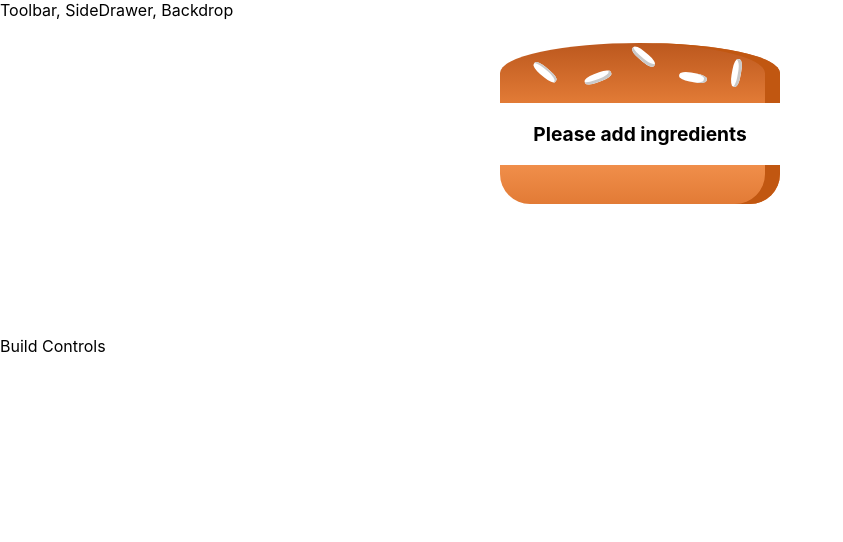
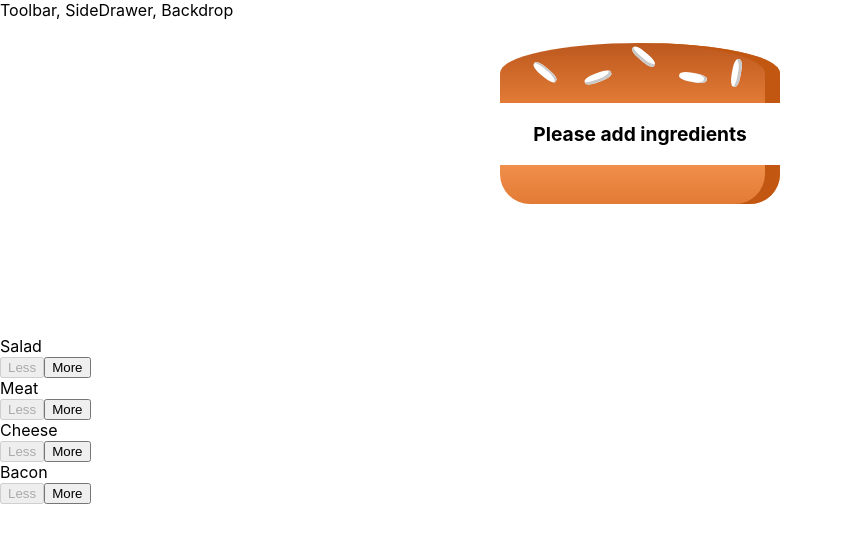
Before and after one commit to RichMans96/burger-builder, a React (Create React App) app: page / in a window 1280 px wide. Shown: the top 542 px of the page, without its empty margins (0-843 px from the left). Built offline with nearby package versions, Linux system fonts and the light colour scheme.

Commit message:
user can now add and remove ingredients

```diff
--- /dev/null
+++ b/src/components/Burger/BuildControls/BuildControl/BuildControl.css
@@ -0,0 +1,58 @@
+.BuildControl {
+  display: flex;
+  justify-content: space-between;
+  align-items: center;
+  margin: 5px 0;
+}
+
+.BuildControl button {
+  display: block;
+  font: inherit;
+  padding: 5px;
+  margin: 0 5px;
+  width: 80px;
+  border: 1px solid #aa6817;
+  cursor: pointer;
+  outline: none;
+}
+
+.BuildControl button:disabled {
+  background-color: #ac9980;
+  border: 1px solid #7e7365;
+  color: #ccc;
+  cursor: default;
+}
+
+.BuildControl button:hover:disabled {
+  background-color: #ac9980;
+  color: #ccc;
+  cursor: not-allowed;
+}
+
+.Label {
+  padding: 10px;
+  font-weight: bold;
+  width: 80px;
+}
+
+.BuildControl .Less {
+  background-color: #d39952;
+  color: white;
+}
+
+.BuildControl .More {
+  background-color: #8f5e1e;
+  color: white;
+}
+
+.BuildControl .Less:hover,
+.BuildControl .Less:active {
+  background-color: #daa972;
+  color: white;
+}
+
+.BuildControl .More:hover,
+.BuildControl .More:active {
+  background-color: #99703f;
+  color: white;
+}
--- /dev/null
+++ b/src/components/Burger/BuildControls/BuildControl/BuildControl.jsx
@@ -0,0 +1,19 @@
+import React from "react";
+
+import "./BuildControl";
+
+const BuildControl = (props) => {
+  return (
+    <div className="BuildControl">
+      <div className="Label">{props.label}</div>
+      <button className="Less" onClick={props.removed} disabled={props.disabled}>
+        Less
+      </button>
+      <button className="More" onClick={props.added}>
+        More
+      </button>
+    </div>
+  );
+};
+
+export default BuildControl;
--- /dev/null
+++ b/src/components/Burger/BuildControls/BuildControls.css
@@ -0,0 +1,10 @@
+.BuildControls {
+  width: 100%;
+  background-color: #cf8f2e;
+  display: flex;
+  flex-flow: column;
+  align-items: center;
+  box-shadow: 0 2px 1px #ccc;
+  margin: auto;
+  padding: 10px 0;
+}
--- /dev/null
+++ b/src/components/Burger/BuildControls/BuildControls.jsx
@@ -0,0 +1,28 @@
+import React from "react";
+import "./BuildControls";
+import BuildControl from "./BuildControl/BuildControl";
+
+const controls = [
+  { label: "Salad", type: "salad" },
+  { label: "Meat", type: "meat" },
+  { label: "Cheese", type: "cheese" },
+  { label: "Bacon", type: "bacon" },
+];
+
+const BuildControls = (props) => {
+  return (
+    <div className="BuildControls">
+      {controls.map((control) => (
+        <BuildControl
+          key={control.label}
+          label={control.label}
+          added={() => props.ingredientAdded(control.type)}
+          removed={() => props.ingredientRemoved(control.type)}
+          disabled={props.disabled[control.type]}
+        />
+      ))}
+    </div>
+  );
+};
+
+export default BuildControls;
--- a/src/components/BurgerBuilder/BurgerBuilder.jsx
+++ b/src/components/BurgerBuilder/BurgerBuilder.jsx
@@ -1,6 +1,14 @@
 import React, { Component } from "react";
 import Aux from "../hoc/Auxilary";
 import Burger from "../Burger/Burger";
+import BuildControls from "../Burger/BuildControls/BuildControls";
+
+const INGREDIENT_PRICES = {
+  salad: 0.5,
+  cheese: 1,
+  meat: 2,
+  bacon: 1,
+};
 
 class BurgerBuilder extends Component {
   state = {
@@ -10,13 +18,53 @@
       cheese: 0,
       meat: 0,
     },
+    totalPrice: 3,
+  };
+
+  addIngredientHandler = (type) => {
+    const oldCount = this.state.ingredients[type];
+    const updatedCount = oldCount + 1;
+    const updatedIngredients = {
+      ...this.state.ingredients,
+    };
+    updatedIngredients[type] = updatedCount;
+    const priceAddition = INGREDIENT_PRICES[type];
+    const oldPrice = this.state.totalPrice;
+    const newPrice = oldPrice + priceAddition;
+    this.setState({ totalPrice: newPrice, ingredients: updatedIngredients });
+  };
+
+  removeIngredientHandler = (type) => {
+    const oldCount = this.state.ingredients[type];
+
+    if (oldCount <= 0) return;
+
+    const updatedCount = oldCount - 1;
+    const updatedIngredients = {
+      ...this.state.ingredients,
+    };
+    updatedIngredients[type] = updatedCount;
+    const priceDeduction = INGREDIENT_PRICES[type];
+    const oldPrice = this.state.totalPrice;
+    const newPrice = oldPrice - priceDeduction;
+    this.setState({ totalPrice: newPrice, ingredients: updatedIngredients });
   };
 
   render() {
+    const disabledInfo = {
+      ...this.state.ingredients,
+    };
+    for (let key in disabledInfo) {
+      disabledInfo[key] = disabledInfo[key] <= 0;
+    }
     return (
       <Aux>
         <Burger ingredients={this.state.ingredients} />
-        <div>Build Controls</div>
+        <BuildControls
+          ingredientAdded={this.addIngredientHandler}
+          ingredientRemoved={this.removeIngredientHandler}
+          disabled={disabledInfo}
+        />
       </Aux>
     );
   }
```
